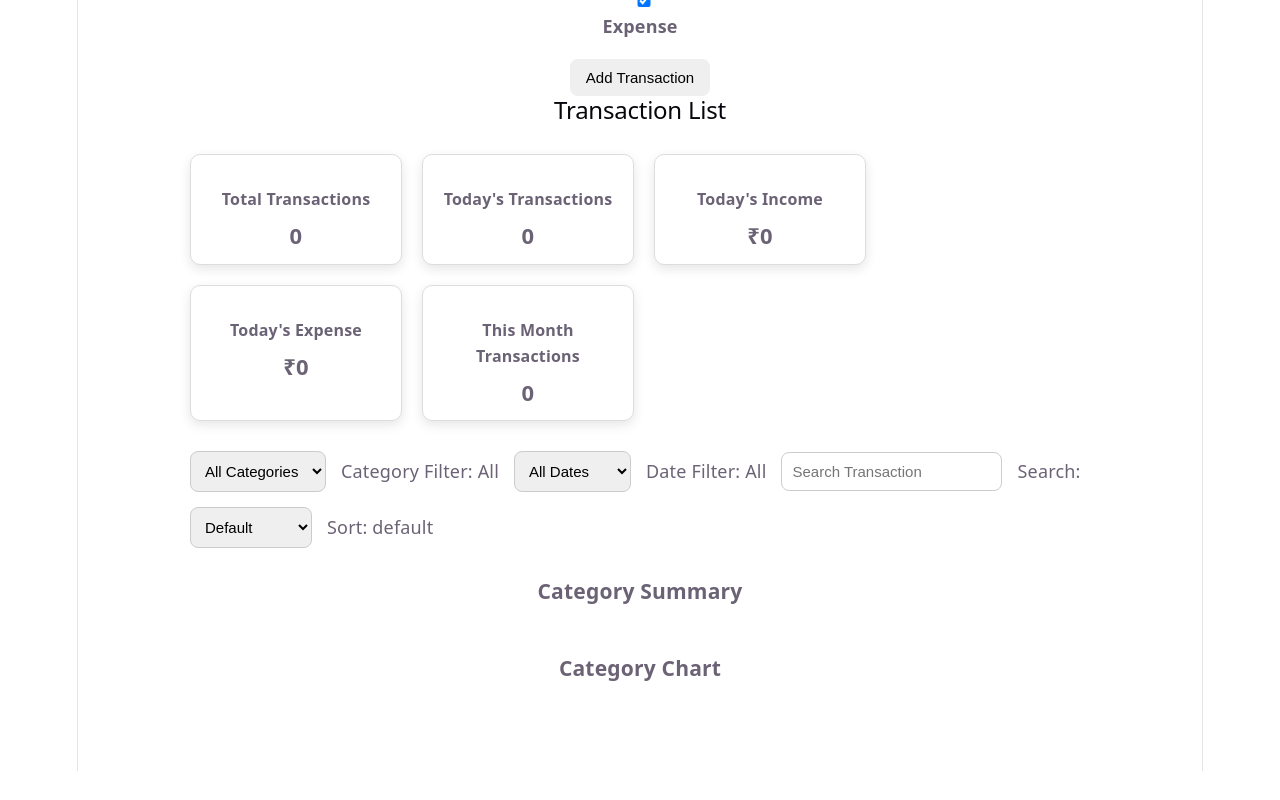
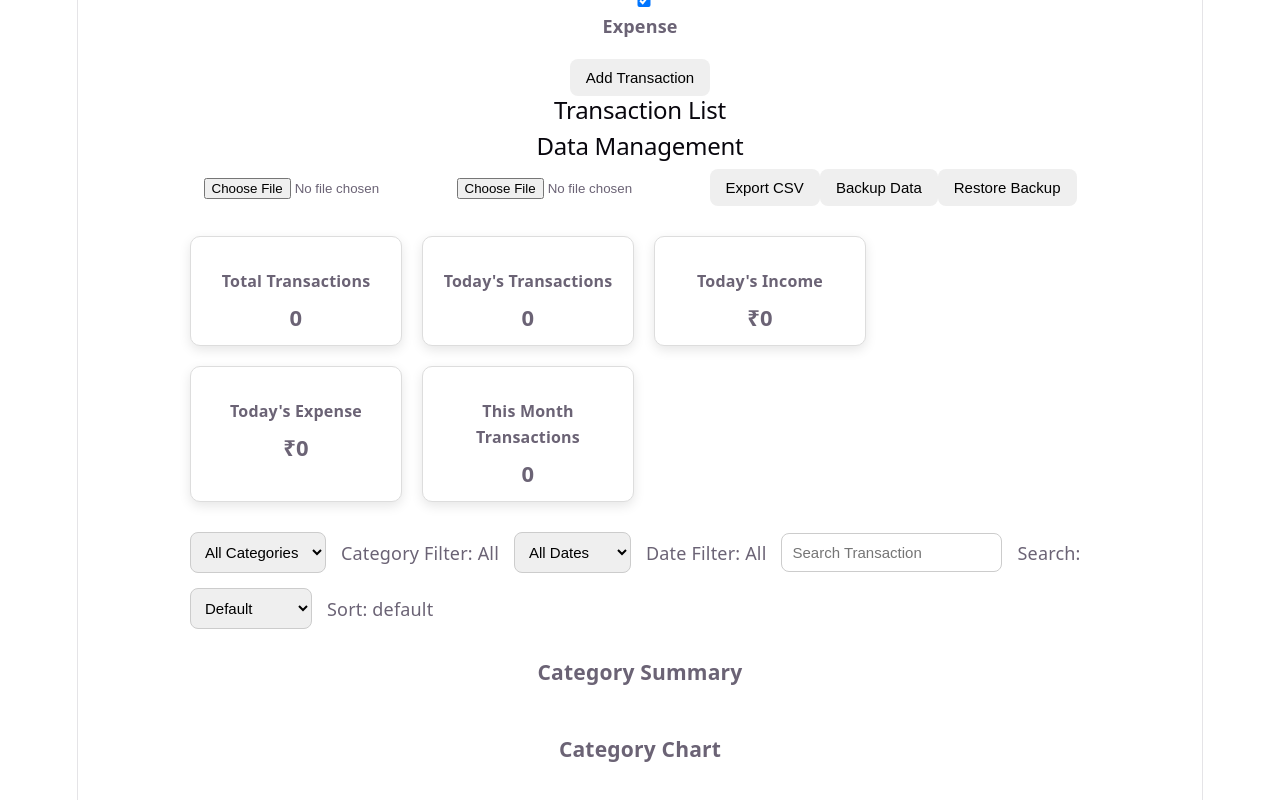
Before and after one commit to abhi12012/expense-tracker-react, a React (Vite) app in the folder expense-tracker-react/: page /expense in a window 1280 px wide. Shown: the part 858-1658 px from the top of the page. Before the commit the page ends 1629 px from the top, so only its background shows below. Built offline with nearby package versions, Linux system fonts and the light colour scheme.

Commit message:
chose file input

```diff
--- /dev/null
+++ b/expense-tracker-react/src/components/DataManagement.jsx
@@ -0,0 +1,39 @@
+function DataManagement() {
+
+  return (
+    <div className="data-management">
+
+      <h2>Data Management</h2>
+
+
+
+      <input
+  type="file"
+  accept=".csv"
+/>
+
+
+
+      <input
+  type="file"
+  accept=".csv"
+/>
+
+
+      <button>
+        Export CSV
+      </button>
+
+      <button>
+        Backup Data
+      </button>
+
+      <button>
+        Restore Backup
+      </button>
+
+    </div>
+  );
+}
+
+export default DataManagement;
--- a/expense-tracker-react/src/pages/Expense.jsx
+++ b/expense-tracker-react/src/pages/Expense.jsx
@@ -1,3 +1,5 @@
+import DataManagement from "../components/DataManagement";
+
 import TransactionContext from "../context/TransactionContext";
 
 
@@ -318,6 +320,11 @@ const categorySummary = useCategorySummary(transactions);
 
 
 
+    <DataManagement />
+
+
+
+
     <div className="stats-section">
 
   <div className="stat-card">
```
